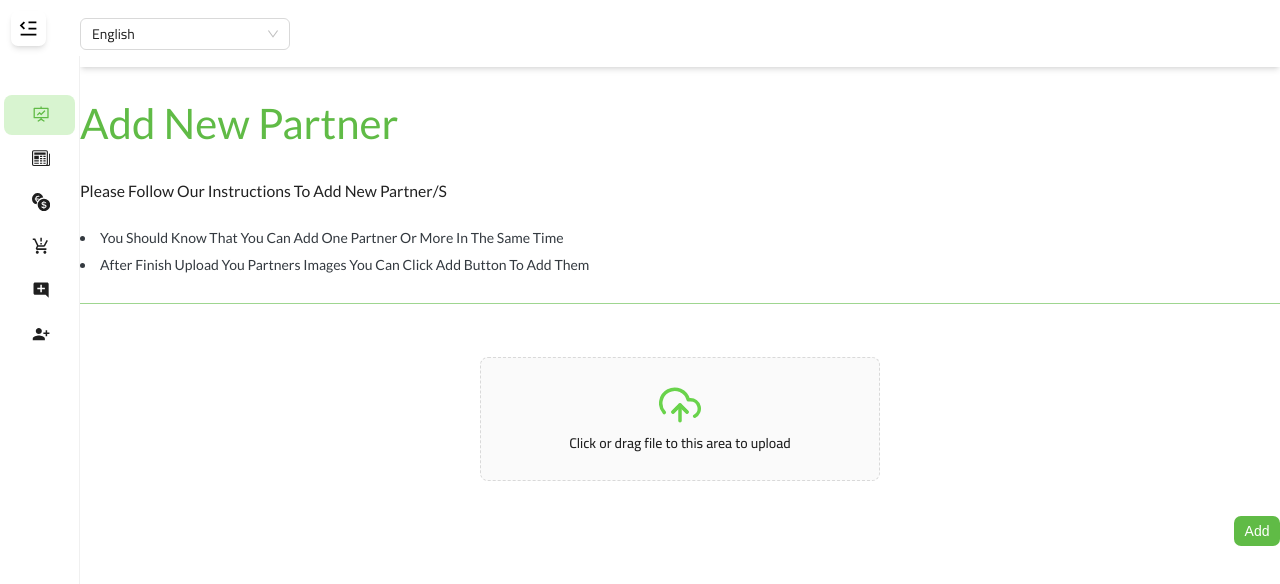
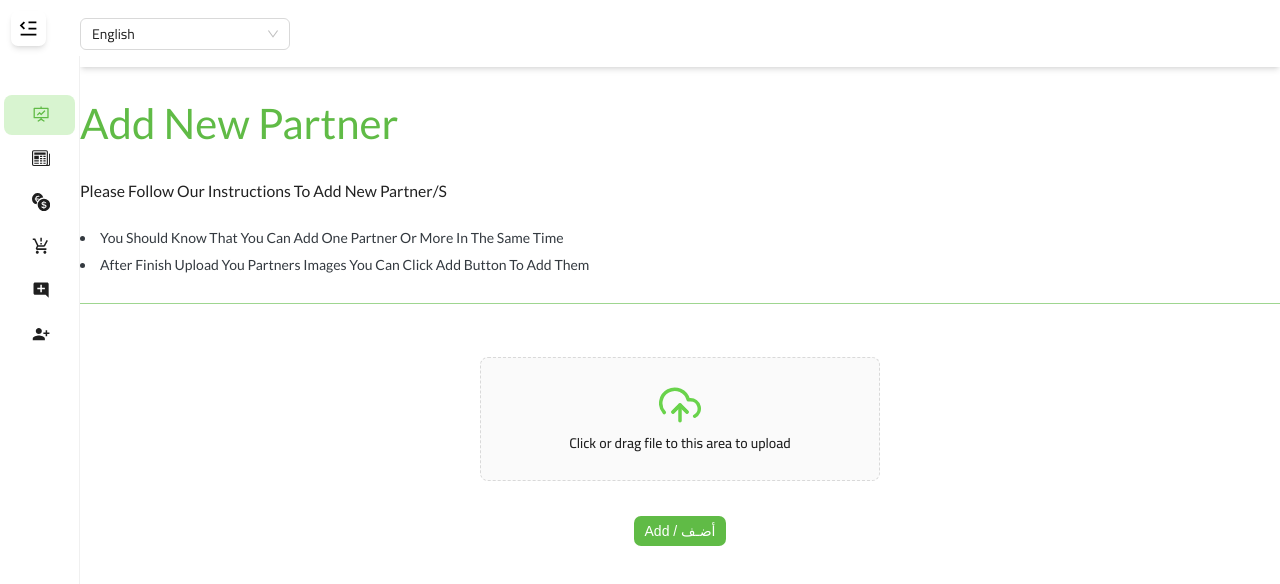
Before and after one commit to ommrahmdd/vite-nutrition-dashboard, a React (Create React App) app: page /addPartner in a window 1280 px wide. Shown: the top 584 px of the page. Built offline with nearby package versions, Linux system fonts and the light colour scheme.

Commit message:
modify tags

```diff
--- a/src/layouts/header/Header.tsx
+++ b/src/layouts/header/Header.tsx
@@ -3,9 +3,9 @@ import React from "react";
 export default function Header({ title }: { title: string }) {
   return (
     <header className="my-10">
-      <h3 className="text-3xl font-medium text-greenColor capitalize lg:text-5xl">
+      <p className="text-3xl font-medium text-greenColor capitalize lg:text-5xl">
         {title}
-      </h3>
+      </p>
     </header>
   );
 }
--- a/src/pages/addPartner/AddPartner.tsx
+++ b/src/pages/addPartner/AddPartner.tsx
@@ -63,12 +63,12 @@ export default function AddPartner() {
             </div>
           </Dragger>
         </div>
-        <div className="flex justify-end">
+        <div className="w-full flex justify-center">
           <button
             type="submit"
             className="bg-greenColor py-2 px-3 rounded-lg text-white "
           >
-            Add
+            Add / أضـف
           </button>
         </div>
       </form>
```
